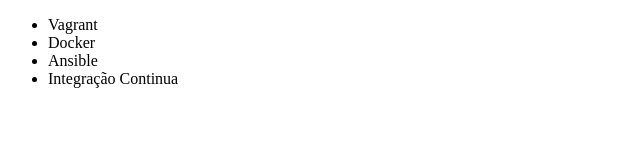
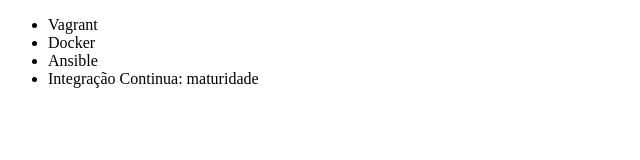
Before and after one commit to JiangoLibre/alura-git, a plain HTML site: page index.html in a window 1280 px wide. Shown: the full height of the page, 0-640 px from the left. Drawn offline with Linux system fonts and the light colour scheme.

Commit message:
renomeando curso de integração

```diff
--- a/index.html
+++ b/index.html
@@ -9,7 +9,7 @@
         <li>Vagrant</li>
         <li>Docker</li>
         <li>Ansible</li>
-        <li>Integração Continua</li>
+        <li>Integração Continua: maturidade</li>
     </ul>
 </body>
 </html>
```
